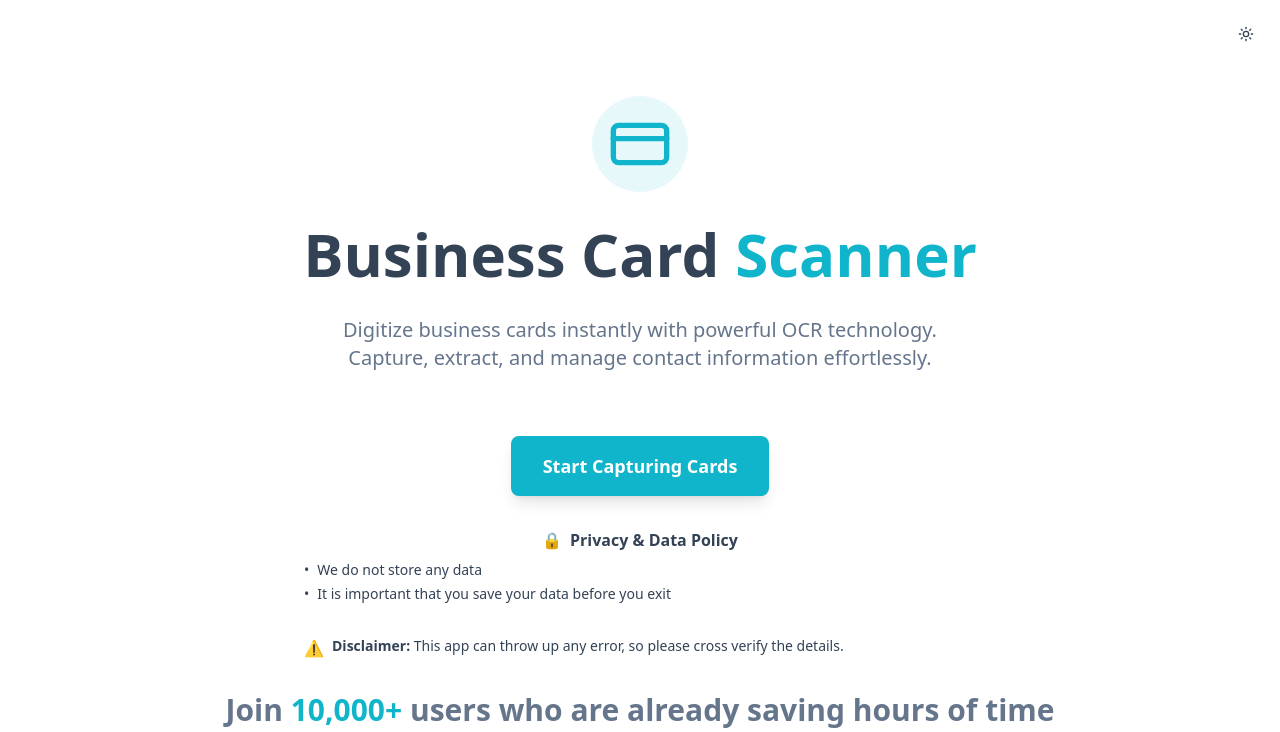
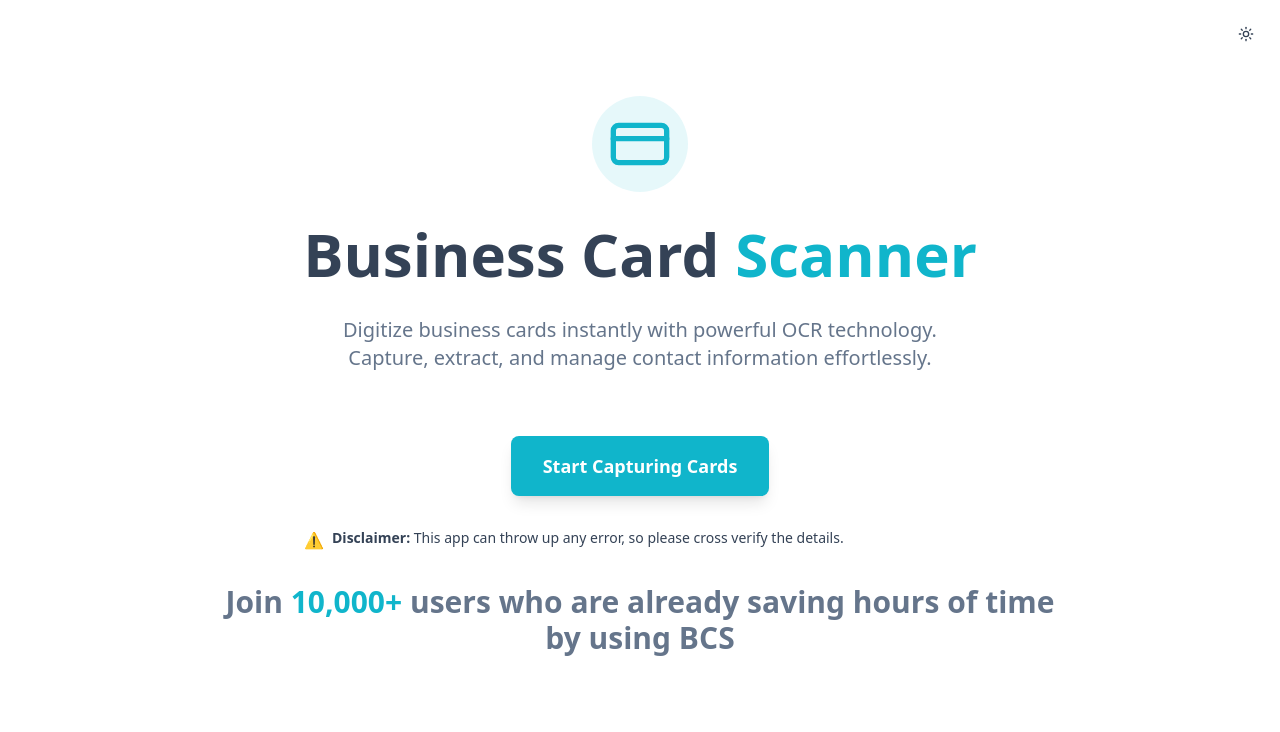
Before and after one commit to ashish9731/scanvcardtolocal, a React (Vite) app: page / in a window 1280 px wide. Shown: the top 732 px of the page. Built offline with nearby package versions, Linux system fonts and the light colour scheme; the HTML template or start-up script is replaced by a standard one.

Commit message:
Remove duplicate privacy text from home page

```diff
--- a/src/pages/Index.tsx
+++ b/src/pages/Index.tsx
@@ -101,23 +101,6 @@ const Index = () => {
               >
                 Start Capturing Cards
               </button>
-            </div>
-
-            <div className="max-w-2xl mx-auto mt-6">
-              <div className="flex items-center justify-center mb-2">
-                <span className="mr-2">🔒</span>
-                <h3 className="font-semibold">Privacy & Data Policy</h3>
-              </div>
-              <ul className="text-sm space-y-1">
-                <li className="flex items-start">
-                  <span className="mr-2">•</span>
-                  <span>We do not store any data</span>
-                </li>
-                <li className="flex items-start">
-                  <span className="mr-2">•</span>
-                  <span>It is important that you save your data before you exit</span>
-                </li>
-              </ul>
             </div>
 
             <div className="max-w-2xl mx-auto mt-4">
```
